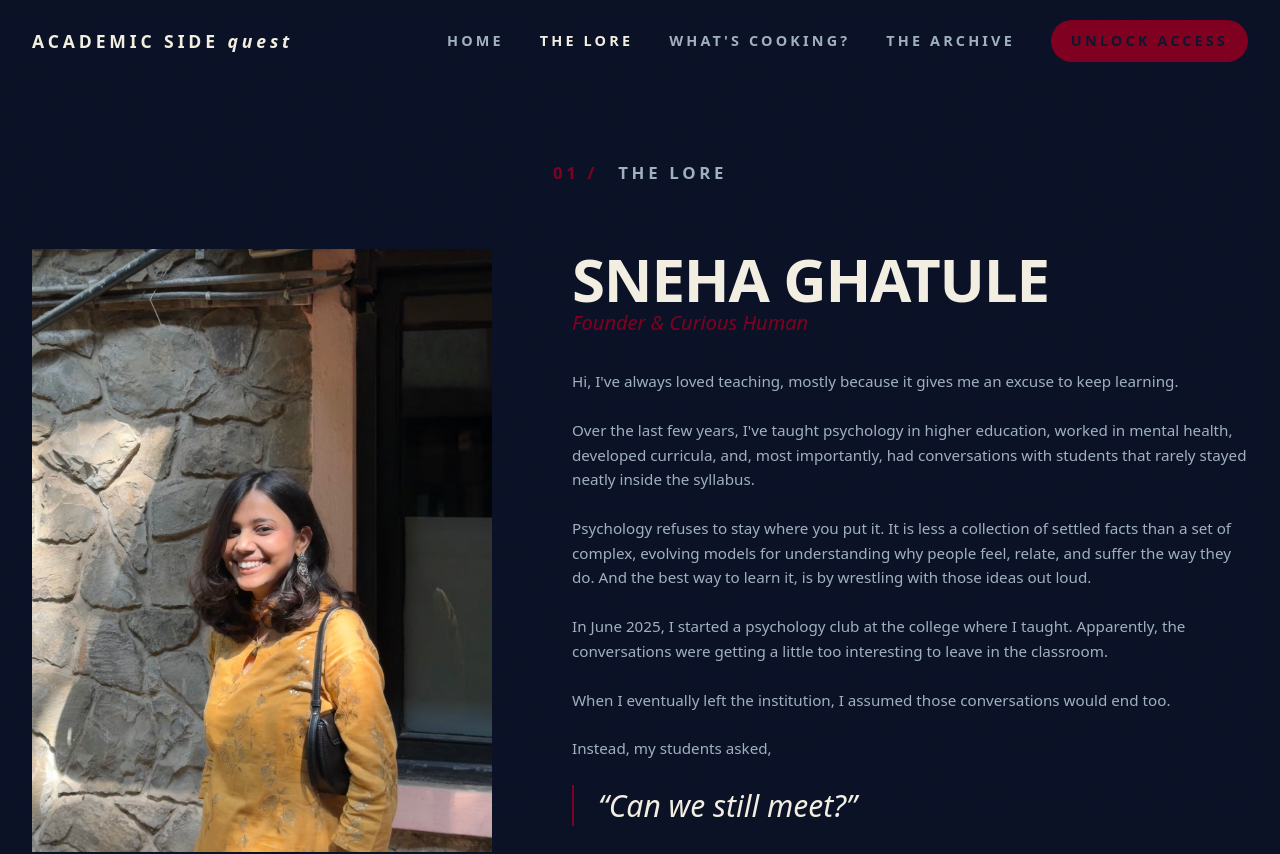
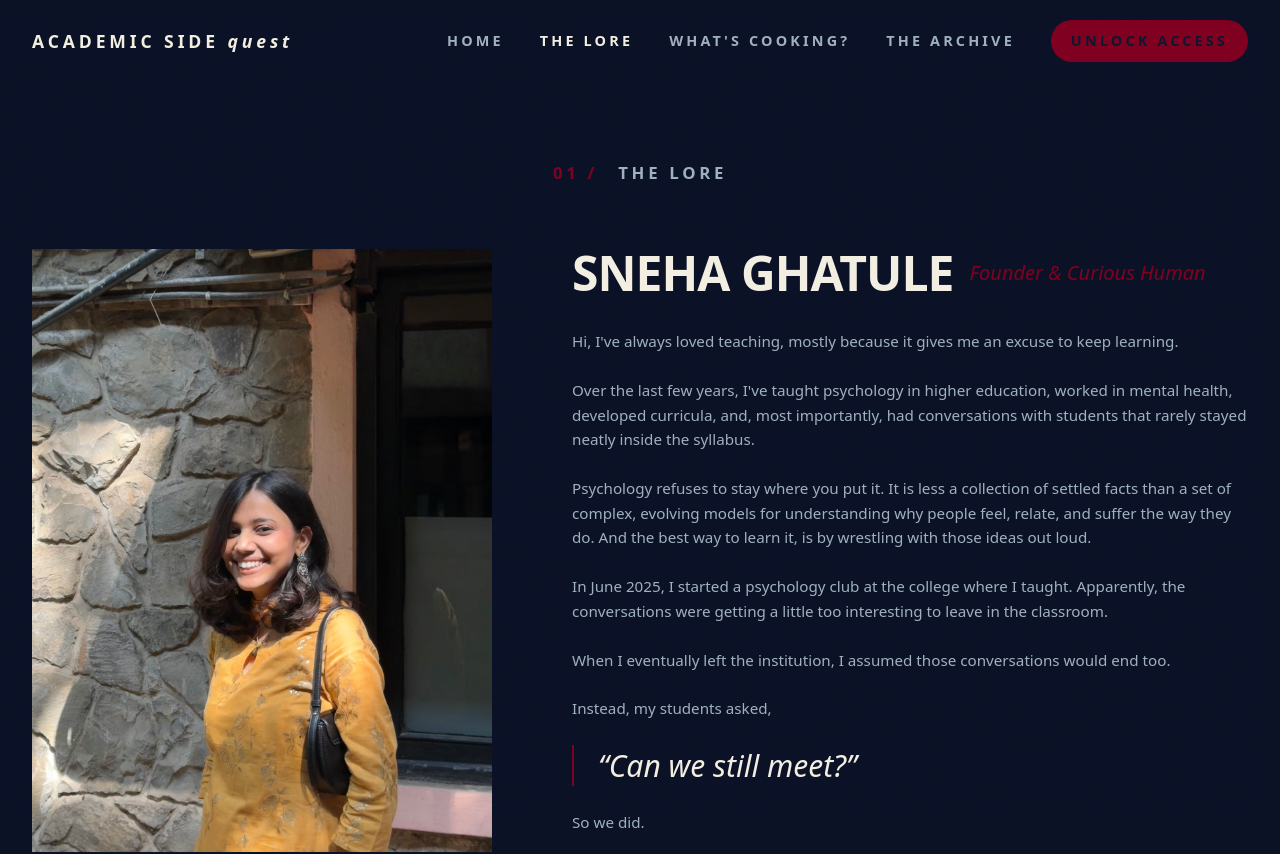
Before and after one commit to snehaghatule/academic-side-quest, a Next.js app: page /about in a window 1280 px wide. Shown: the top 854 px of the page. Built offline with nearby package versions, Linux system fonts and the light colour scheme; a web font is replaced by a local one.

Commit message:
Scale name to medium-large

```diff
--- a/src/components/sections/Founder.tsx
+++ b/src/components/sections/Founder.tsx
@@ -59,7 +59,7 @@ export function Founder() {
           <div className="lg:col-span-7">
             <Reveal className="flex flex-col gap-6">
               <div className="flex flex-wrap items-center gap-x-4 pb-2">
-                <p className="display text-4xl font-bold uppercase leading-none tracking-[-0.02em] text-ink sm:text-5xl md:text-6xl">
+                <p className="display text-3xl font-bold uppercase leading-none tracking-[-0.02em] text-ink sm:text-4xl md:text-5xl">
                   {founder.name}
                 </p>
                 <p className="font-accent text-lg italic text-ember sm:text-xl">
```
